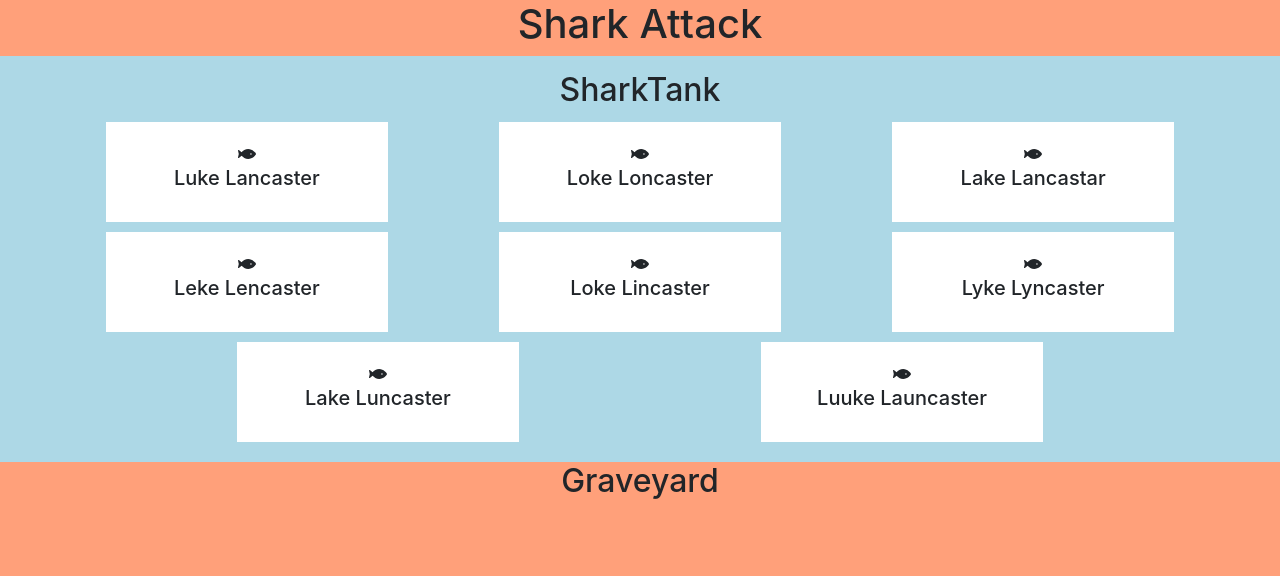
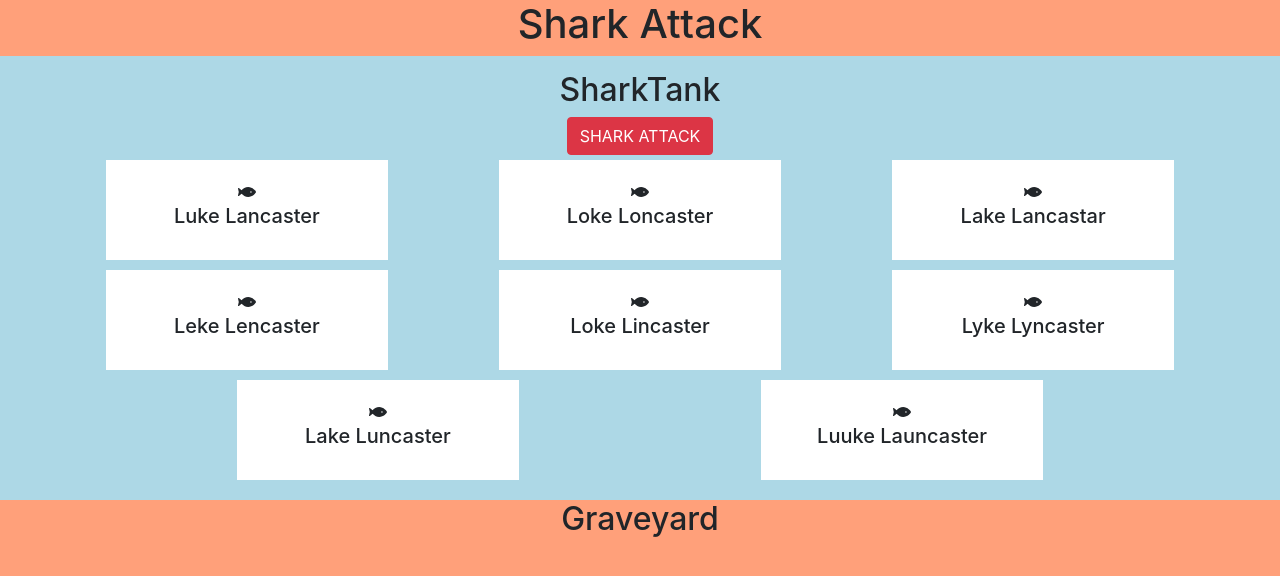
Before and after one commit to luketlancaster/shark-attack, a React (Create React App) app: page / in a window 1280 px wide. Shown: the top 576 px of the page. Built offline with nearby package versions, Linux system fonts and the light colour scheme.

Commit message:
Let the shark eat a random student (and fix studentData)

```diff
--- a/src/App/App.js
+++ b/src/App/App.js
@@ -24,11 +24,21 @@
     });
   }
 
+  eatStudent = () => {
+    const { livingStudents } = this.state;
+    const eatMe = livingStudents[Math.floor(Math.random() * livingStudents.length)];
+    studentData.followTheLight(eatMe.id);
+    this.setState({
+      livingStudents: studentData.livingStudents(),
+      deadStudents: studentData.dearlyBeloved(),
+    });
+  }
+
   render() {
     return (
       <div className="App">
         <h1>Shark Attack</h1>
-        <SharkTank livingStudents={this.state.livingStudents} />
+        <SharkTank livingStudents={this.state.livingStudents} eatStudent={this.eatStudent} />
         <Graveyard deadStudents={this.state.deadStudents} />
       </div>
     );
--- a/src/components/SharkTank/SharkTank.js
+++ b/src/components/SharkTank/SharkTank.js
@@ -9,6 +9,13 @@
 class SharkTank extends React.Component {
   static propTypes = {
     livingStudents: PropTypes.arrayOf(studentShape),
+    eatStudent: PropTypes.func,
+  }
+
+  eatStudentEvent = (e) => {
+    e.preventDefault();
+    const { eatStudent } = this.props;
+    eatStudent();
   }
 
   render() {
@@ -18,6 +25,7 @@
     return (
       <div className="SharkTank">
         <h2>SharkTank</h2>
+        <button className="btn btn-danger" onClick={this.eatStudentEvent} disabled={!livingStudents.length}>SHARK ATTACK</button>
         <div className="tank d-flex flex-wrap">
           {studentCards}
         </div>
--- a/src/helpers/data/studentsData.js
+++ b/src/helpers/data/studentsData.js
@@ -55,7 +55,7 @@
 const dearlyBeloved = () => students.filter((s) => s.isDead);
 
 const followTheLight = (id) => {
-  const key = students.findKey((s) => s.id === id);
+  const key = students.findIndex((s) => s.id === id);
   students[key].isDead = true;
 };
 
```
